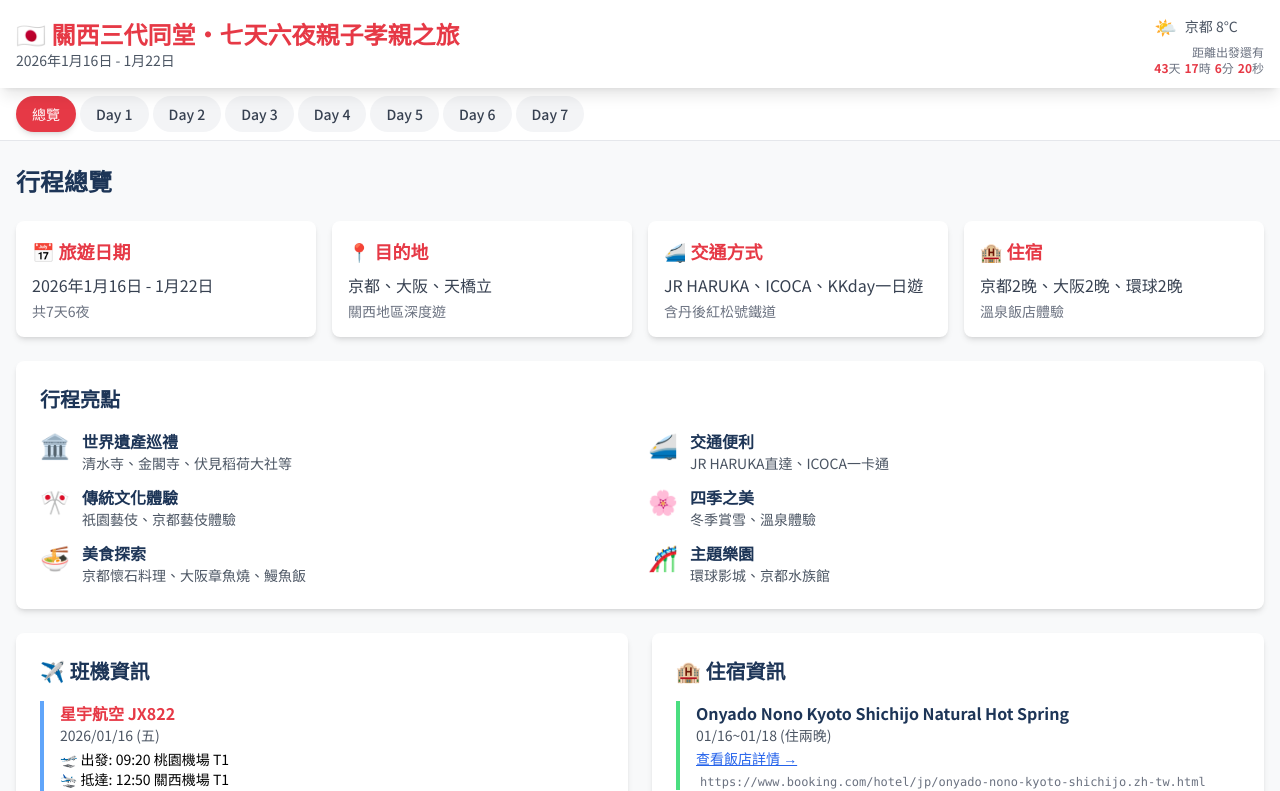
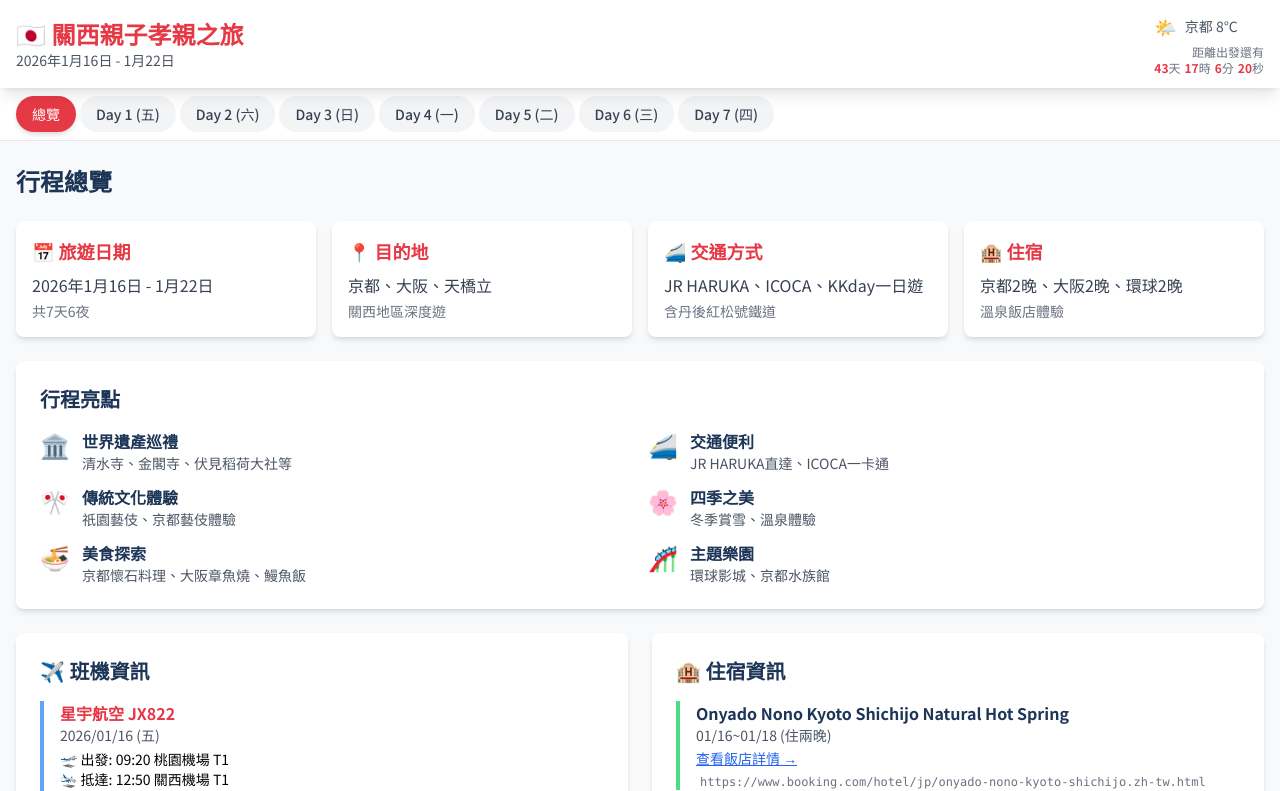
Before and after one commit to 96041618-FrankTing/kyotoTravel, a Vue app: page / in a window 1280 px wide. Shown: the top 791 px of the page. Built offline with nearby package versions, Linux system fonts and the light colour scheme.

Commit message:
add page swiping

```diff
--- a/src/App.vue
+++ b/src/App.vue
@@ -5,7 +5,7 @@
       <div class="container mx-auto px-4 py-3">
         <div class="flex items-center justify-between">
           <div>
-            <h1 class="text-2xl font-bold text-primary">🇯🇵 關西三代同堂・七天六夜親子孝親之旅</h1>
+            <h1 class="text-lg sm:text-2xl font-bold text-primary">🇯🇵 關西親子孝親之旅</h1>
             <p class="text-sm text-gray-600">2026年1月16日 - 1月22日</p>
           </div>
           <div class="text-right">
@@ -59,6 +59,12 @@
 
     <!-- Main Content -->
     <main class="container mx-auto px-4 py-6">
+      <!-- Touch Swipe Container -->
+      <div
+        @touchstart="handleTouchStart"
+        @touchend="handleTouchEnd"
+        class="touch-container"
+      >
       <!-- Overview Section -->
       <div v-if="activeDay === 'overview'" class="space-y-6">
         <h2 class="text-2xl font-bold text-dark mb-6">行程總覽</h2>
@@ -302,12 +308,13 @@
           </div>
         </div>
       </div>
+      </div>
     </main>
   </div>
 </template>
 
 <script>
-import { ref, onMounted, onUnmounted } from 'vue'
+import { ref, onMounted, onUnmounted, nextTick, watch } from 'vue'
 import L from 'leaflet'
 import 'leaflet/dist/leaflet.css'
 
@@ -322,15 +329,19 @@ export default {
     const selectedItinerary = ref(null)
     const showDetailModal = ref(false)
 
+    // Touch swipe variables
+    let touchStartX = 0
+    let touchEndX = 0
+
     const days = [
       { id: 'overview', label: '總覽' },
-      { id: 'day1', label: 'Day 1' },
-      { id: 'day2', label: 'Day 2' },
-      { id: 'day3', label: 'Day 3' },
-      { id: 'day4', label: 'Day 4' },
-      { id: 'day5', label: 'Day 5' },
-      { id: 'day6', label: 'Day 6' },
-      { id: 'day7', label: 'Day 7' }
+      { id: 'day1', label: 'Day 1 (五)' },
+      { id: 'day2', label: 'Day 2 (六)' },
+      { id: 'day3', label: 'Day 3 (日)' },
+      { id: 'day4', label: 'Day 4 (一)' },
+      { id: 'day5', label: 'Day 5 (二)' },
+      { id: 'day6', label: 'Day 6 (三)' },
+      { id: 'day7', label: 'Day 7 (四)' }
     ]
 
     // 旅行資訊
@@ -898,10 +909,13 @@ export default {
 
     const watchActiveDay = () => {
       if (showMap.value && activeDay.value !== 'overview') {
-        if (!map.value) {
-          initializeMap()
-        }
-        updateMapMarkers()
+        // 使用 nextTick 確保 DOM 已經更新
+        nextTick(() => {
+          if (!map.value) {
+            initializeMap()
+          }
+          updateMapMarkers()
+        })
       }
     }
 
@@ -948,7 +962,40 @@ export default {
     }
 
     // 監視 activeDay 和 showMap 的變化
-    watchActiveDay()
+    watch([activeDay, showMap], () => {
+      watchActiveDay()
+    })
+
+    // Touch swipe handlers
+    const handleTouchStart = (e) => {
+      touchStartX = e.changedTouches[0].screenX
+    }
+
+    const handleTouchEnd = (e) => {
+      touchEndX = e.changedTouches[0].screenX
+      handleSwipe()
+    }
+
+    const handleSwipe = () => {
+      const swipeThreshold = 50 // minimum distance for swipe
+      const diff = touchStartX - touchEndX
+
+      if (Math.abs(diff) > swipeThreshold) {
+        const currentIndex = days.findIndex(day => day.id === activeDay.value)
+
+        if (diff > 0) {
+          // Swiped left, go to next day
+          if (currentIndex < days.length - 1) {
+            activeDay.value = days[currentIndex + 1].id
+          }
+        } else {
+          // Swiped right, go to previous day
+          if (currentIndex > 0) {
+            activeDay.value = days[currentIndex - 1].id
+          }
+        }
+      }
+    }
 
     return {
       activeDay,
@@ -961,6 +1008,8 @@ export default {
       getCurrentDayItinerary,
       openDetailModal,
       closeDetailModal,
+      handleTouchStart,
+      handleTouchEnd,
       openExternalLink
     }
   }
```
